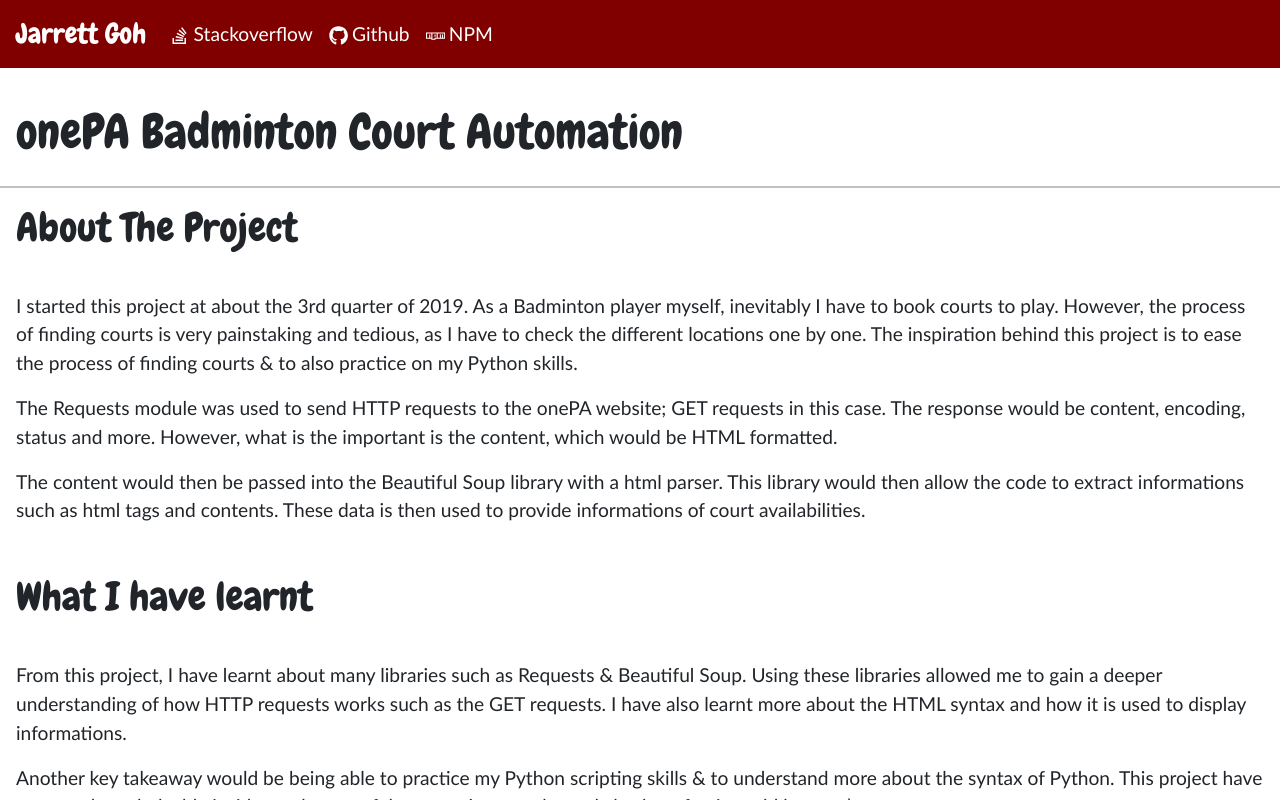
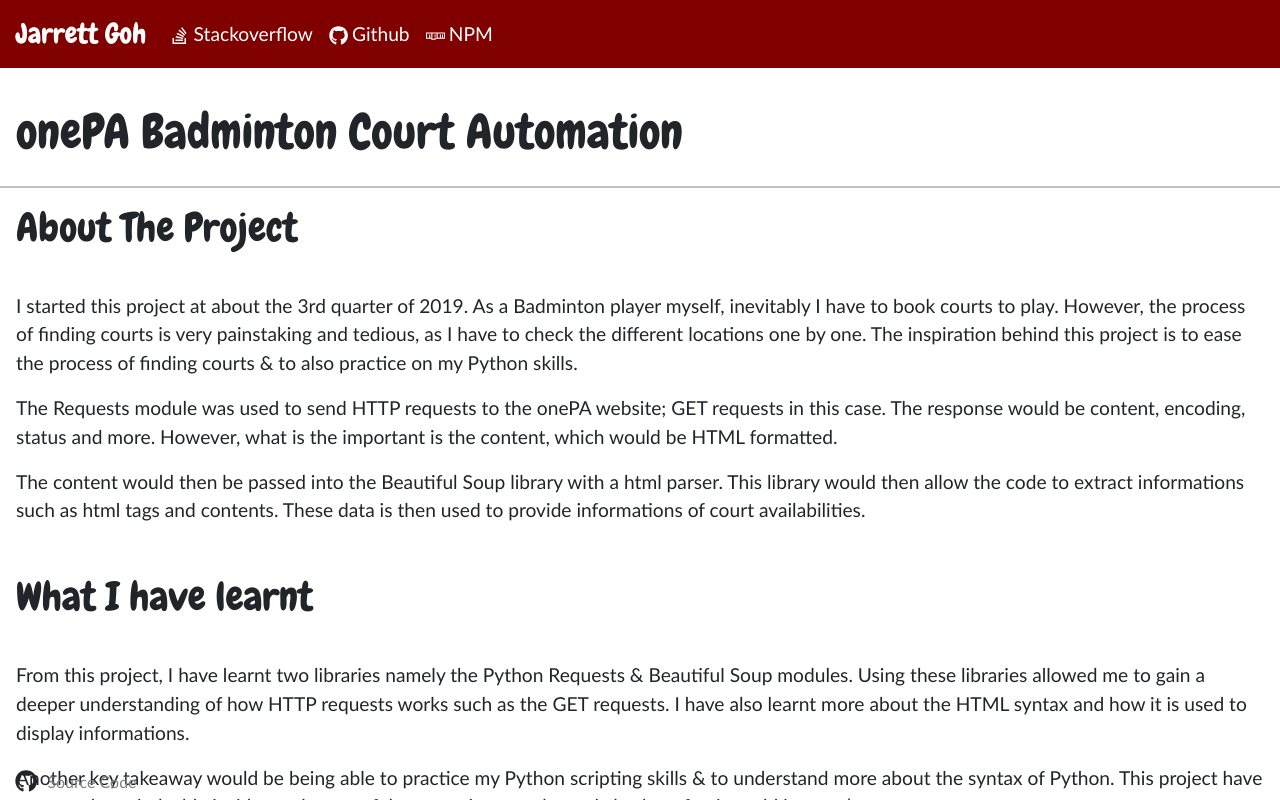
Before and after one commit to Jarrettgohh/Personal-Website, a React (Create React App) app: page /projects/mini-games in a window 1280 px wide. Built offline with nearby package versions, Linux system fonts and the light colour scheme; a web font is replaced by a local one.

Commit message:
#21 added icons to projects card

```diff
--- a/src/components/programmingProjects.jsx
+++ b/src/components/programmingProjects.jsx
@@ -1,6 +1,13 @@
 import React from "react";
 import { Container, Row, Card } from "react-bootstrap";
-import { FaGithub } from "react-icons/fa";
+import {
+  FaGithub,
+  FaPython,
+  FaReact,
+  FaNodeJs,
+  FaBootstrap,
+  FaAws,
+} from "react-icons/fa";
 import { useHistory } from "react-router-dom";
 
 const ProgrammingProjects = () => {
@@ -119,6 +126,21 @@ const ProgrammingProjects = () => {
                     >
                       Source Code
                     </a>
+
+                    <div
+                      style={{
+                        display: "flex",
+                        flex: 1,
+                        justifyContent: "flex-end",
+                        marginRight: 30,
+                      }}
+                    >
+                      <FaPython size="1.4rem" color="#FAC308" />
+                      <FaReact size="1.4rem" color="#08DDFA" />
+                      <FaNodeJs size="1.4rem" color="green" />
+                      <FaBootstrap size="1.4rem" color="purple" />
+                      <FaAws size="1.4rem" color="#AA9939" />
+                    </div>
                   </Row>
                 </Card.Body>
               </Card>
--- a/src/components/projects/onePAProject.jsx
+++ b/src/components/projects/onePAProject.jsx
@@ -1,6 +1,7 @@
 import React from "react";
 import { Container, Row } from "react-bootstrap";
 import { GradeOutlined } from "@material-ui/icons";
+import { FaGithub } from "react-icons/fa";
 
 const OnePAProject = () => {
   return (
@@ -41,11 +42,11 @@ const OnePAProject = () => {
       </Row>
       <Row className="row-padding">
         <p className="text-style">
-          From this project, I have learnt about many libraries such as Requests
-          & Beautiful Soup. Using these libraries allowed me to gain a deeper
-          understanding of how HTTP requests works such as the GET requests. I
-          have also learnt more about the HTML syntax and how it is used to
-          display informations.
+          From this project, I have learnt two libraries namely the Python
+          Requests & Beautiful Soup modules. Using these libraries allowed me to
+          gain a deeper understanding of how HTTP requests works such as the GET
+          requests. I have also learnt more about the HTML syntax and how it is
+          used to display informations.
         </p>
         <p className="text-style">
           Another key takeaway would be being able to practice my Python
@@ -83,6 +84,19 @@ const OnePAProject = () => {
           Beautiful Soup
         </a>
       </Row>
+
+      {/* GITHUB SOURCE CODE */}
+      <Row noGutters={true} className="project-github-row">
+        <FaGithub size="1.4rem" />
+        <a
+          target="_blank"
+          rel="noreferrer"
+          href="https://github.com/Jarrettgohh/Onepa-Badminton-Courts-Finder-Python"
+          className="project-card-github"
+        >
+          Source Code
+        </a>
+      </Row>
     </Container>
   );
 };
--- a/src/components/skillsLearnt.jsx
+++ b/src/components/skillsLearnt.jsx
@@ -13,7 +13,7 @@ const SkillsLearnt = () => {
         <ul>
           <li className="text-style">Web Design (Cascading Style Sheets)</li>
           <li className="text-style">
-            Responsive Design (Bootstrap, rem, vh, vw units)
+            Responsive Design (Bootstrap, media queries, rem, vh, vw units)
           </li>
           <li className="text-style">Reusable Components</li>
           <li className="text-style">Clean Code Syntax</li>
--- a/src/css/main.css
+++ b/src/css/main.css
@@ -112,6 +112,8 @@
 .project-github-row {
   position: absolute;
   bottom: 0.4rem;
+  flex: 1;
+  width: 100%;
 }
 
 .project-card-github {
```
